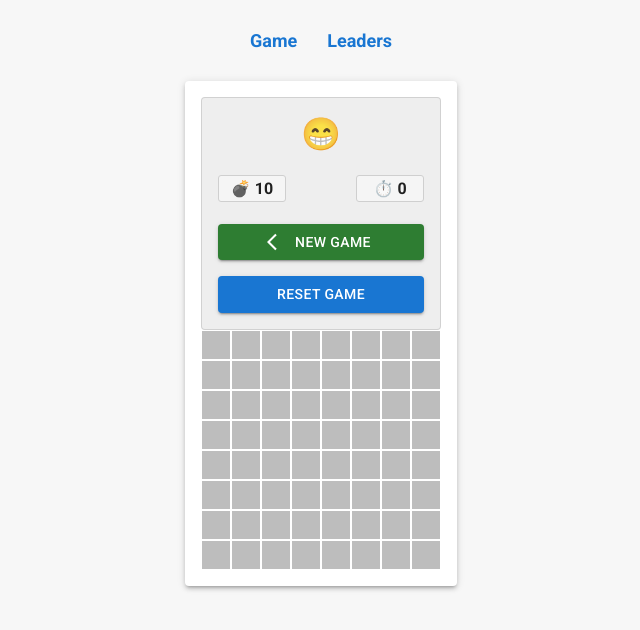
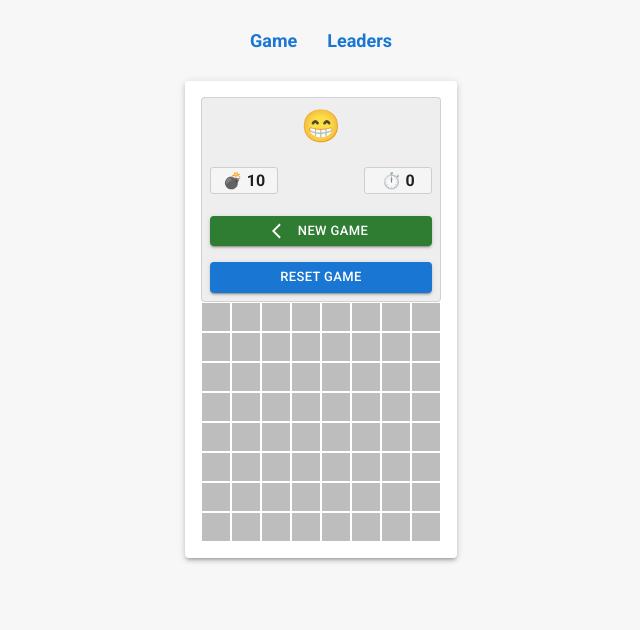
Before and after one commit to ArchonForm/react-minesweeper, a React (Create React App) app: page / in a window 1280 px wide. Both pictures are taken after typing "Sample" into the empty fields and a click on the button "START GAME". Shown: the top 630 px of the page, without its empty margins (319-959 px from the left). Built offline with nearby package versions, Linux system fonts and the light colour scheme.

Commit message:
add some adaptive

```diff
--- a/src/components/Game/Game.module.css
+++ b/src/components/Game/Game.module.css
@@ -15,3 +15,11 @@
   align-items: center;
   flex-direction: column;
 }
+
+.flagButton {
+  margin-top: 10px;
+}
+
+.flagButtonActive {
+  background-color: #8f8f8f;
+}
--- a/src/components/Game/Game.tsx
+++ b/src/components/Game/Game.tsx
@@ -1,6 +1,6 @@
 import { useState, useEffect } from 'react'
 import produce from 'immer'
-import { Container, Button, Paper, Card } from '@mui/material'
+import { Container, Button, Paper, Card, IconButton } from '@mui/material'
 import { Stack } from '@mui/system'
 import ArrowBackIosIcon from '@mui/icons-material/ArrowBackIos'
 import { Cell } from '../Cell/Cell'
@@ -11,9 +11,13 @@ import styles from './Game.module.css'
 import { Emoji } from '../../enums'
 import { useAppDispatch } from '../../hooks/redux'
 import { savePlayerRecord } from '../../store/reducers/playersSlice'
+import cn from 'classnames'
 
 export const Game = ({ setupData, setGameStarted, name }: GameProps) => {
   const dispatch = useAppDispatch()
+
+  const windowWidth = document.documentElement.clientWidth
+  const isMobile = setupData.height !== 8 && windowWidth < 480
 
   const board = initBoard(setupData)
 
@@ -22,6 +26,7 @@ export const Game = ({ setupData, setGameStarted, name }: GameProps) => {
   const [gameState, setGameState] = useState<Emoji>(Emoji.GameReady)
   const [mineCount, setMineCount] = useState<number>(setupData.mines)
   const [grid, setGrid] = useState<CellData[][]>(board)
+  const [flagButtonActive, setFlagButtonActive] = useState<boolean>(false)
 
   useEffect(() => {
     if (!timerStarted) {
@@ -44,6 +49,13 @@ export const Game = ({ setupData, setGameStarted, name }: GameProps) => {
   // Обработка левого клика
   const onLeftClick = (e: React.MouseEvent, x: number, y: number) => {
     if (grid[x][y].isRevealed || grid[x][y].isFlagged) return
+
+    // Имитация правого клика для мобильной версии
+    if (flagButtonActive) {
+      onRightClick(e, x, y)
+      return
+    }
+
     const updatedGrid = produce(grid, draft => {
       Object.assign(draft[x][y], { isRevealed: true })
       if (draft[x][y].isEmpty) {
@@ -103,7 +115,7 @@ export const Game = ({ setupData, setGameStarted, name }: GameProps) => {
           <Card
             variant='outlined'
             sx={{
-              padding: '1rem',
+              padding: '0.5rem',
               marginBorrom: '1rem',
               backgroundColor: theme => theme.palette.grey[200],
               textAlign: 'center',
@@ -128,19 +140,40 @@ export const Game = ({ setupData, setGameStarted, name }: GameProps) => {
                 onClick={() => setGameStarted(false)}
                 variant='contained'
                 color='success'
+                size='small'
               >
                 New Game
               </Button>
-              <Button onClick={() => resetGame(setupData)} variant='contained'>
+              <Button
+                onClick={() => resetGame(setupData)}
+                variant='contained'
+                size='small'
+              >
                 Reset Game
               </Button>
             </Stack>
+            {windowWidth <= 768 && (
+              <Button
+                size='small'
+                className={cn(styles.flagButton, {
+                  [styles.flagButtonActive]: flagButtonActive,
+                })}
+                onClick={() => setFlagButtonActive(prev => !prev)}
+              >
+                {Emoji.Flag}
+              </Button>
+            )}
           </Card>
           <div
             style={{
               display: 'grid',
-              gridTemplateColumns: `repeat(${setupData.height}, 30px)`,
-              gridTemplateRows: `repeat(${setupData.width}, 30px)`,
+              gridTemplateColumns: `repeat(${setupData.height}, ${
+                isMobile ? '17px' : '30px'
+              })`,
+              gridTemplateRows: `repeat(${setupData.width}, ${
+                isMobile ? '17px' : '30px'
+              })`,
+              fontSize: isMobile ? '12px' : '16px',
             }}
           >
             {grid.map((row, i) =>
```
